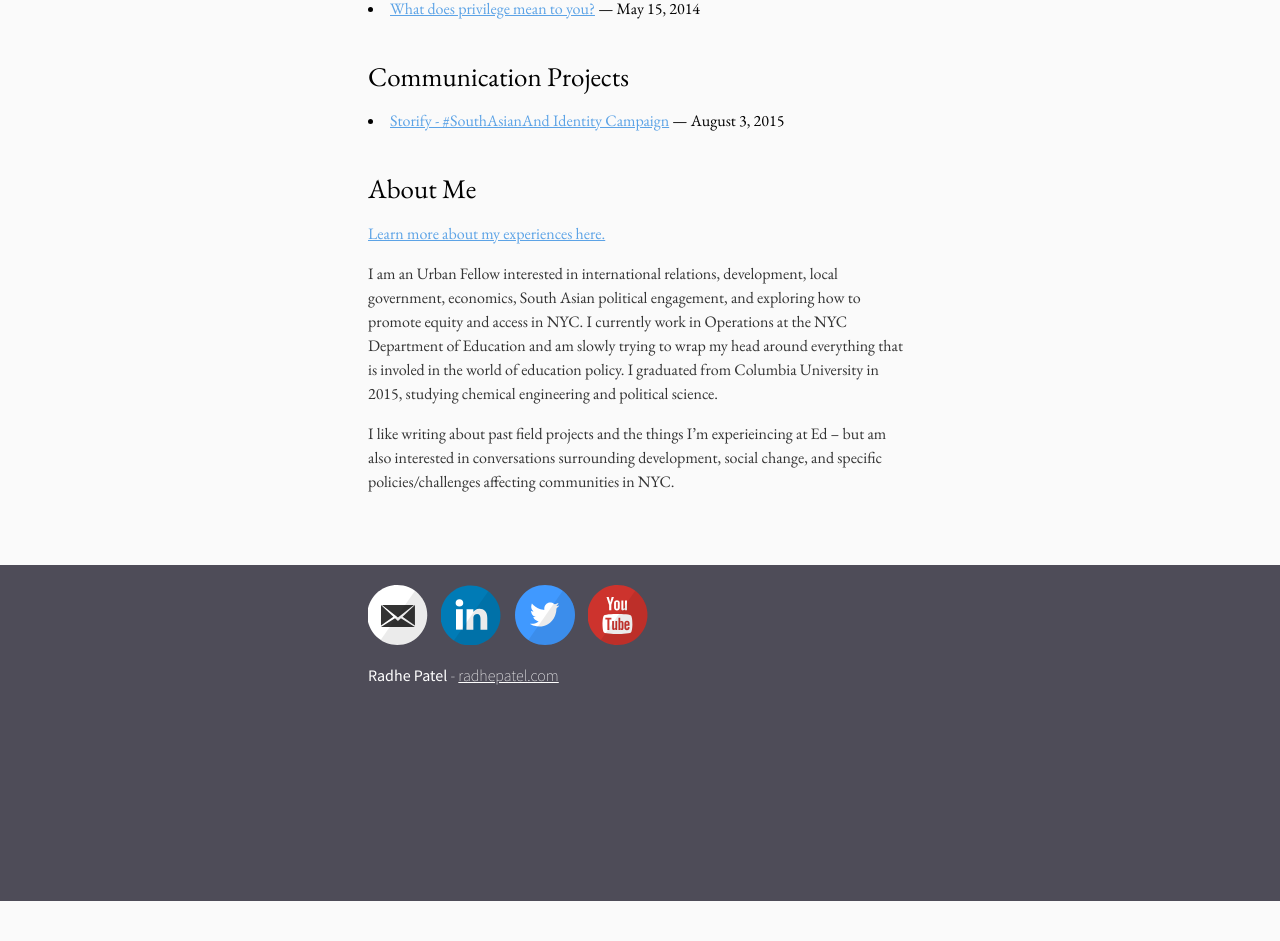
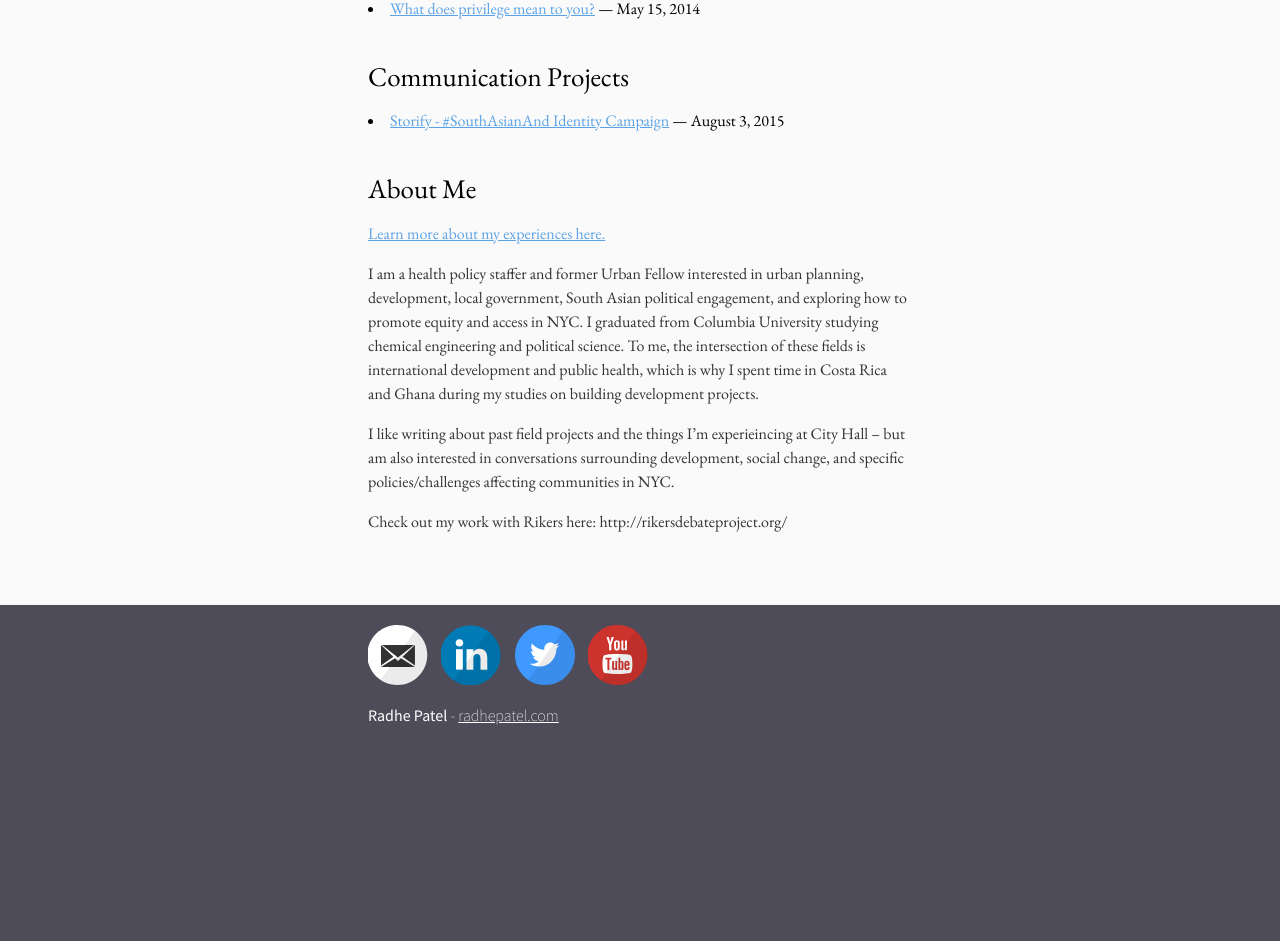
Before and after one commit to radhepatel/radhepatel.github.io, a Jekyll site: the page built from index.md, in a window 1280 px wide. Shown: the part 521-1462 px from the top of the page. Built offline with Jekyll 4.4.1, drawn with Linux system fonts in a browser that asks for light colours; our own code applies the rules of GitHub Pages for plain Markdown files; before the commit the page ends 1422 px from its top, so only the background shows below that.

Commit message:
Update index.md

```diff
--- a/index.md
+++ b/index.md
@@ -22,6 +22,8 @@ layout: default
 
 [Learn more about my experiences here.](/resume.pdf)
 
-I am an Urban Fellow interested in international relations, development, local government, economics, South Asian political engagement, and exploring how to promote equity and access in NYC. I currently work in Operations at the NYC Department of Education and am slowly trying to wrap my head around everything that is involed in the world of education policy. I graduated from Columbia University in 2015, studying chemical engineering and political science.
+I am a health policy staffer and former Urban Fellow interested in urban planning,  development, local government, South Asian political engagement, and exploring how to promote equity and access in NYC. I graduated from Columbia University studying chemical engineering and political science. To me, the intersection of these fields is international development and public health, which is why I spent time in Costa Rica and Ghana during my studies on building development projects.
 
-I like writing about past field projects and the things I'm experieincing at Ed -- but am also interested in conversations surrounding development, social change, and specific policies/challenges affecting communities in NYC.
+I like writing about past field projects and the things I'm experieincing at City Hall -- but am also interested in conversations surrounding development, social change, and specific policies/challenges affecting communities in NYC.
+
+Check out my work with Rikers here: http://rikersdebateproject.org/
```
